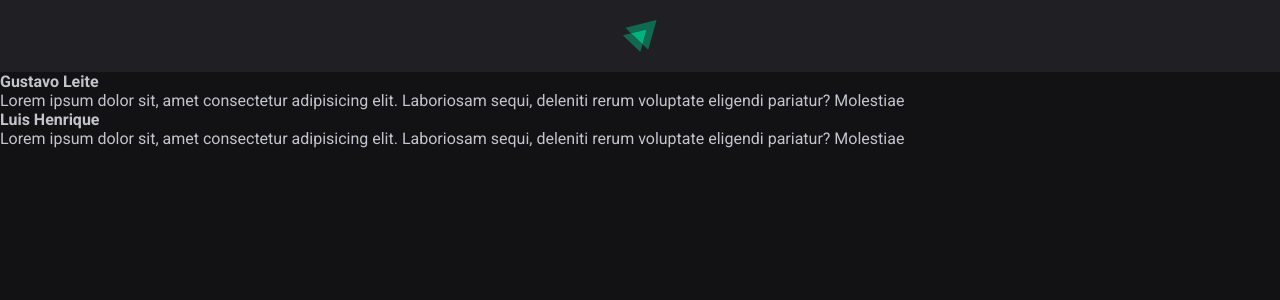
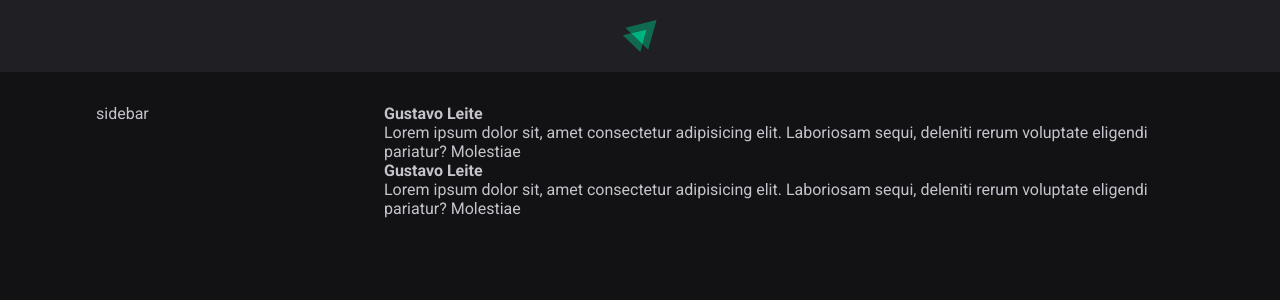
Before and after one commit to qustavoleite/ignite-feed, a React (Vite) app: page / in a window 1280 px wide. Shown: the top 300 px of the page. Built offline with nearby package versions, Linux system fonts and the light colour scheme.

Commit message:
structure to separate feed and sidebar

```diff
--- a/src/App.jsx
+++ b/src/App.jsx
@@ -1,20 +1,27 @@
 import { Header } from './components/Header'
 import { Post } from './Post'
 import './global.css'
+import styles from './App.module.css'
 
 export function App() {
   return (
     <div>
-      <Header/>
+      <Header />
 
+      <div className={styles.wrapper}>
+        <aside>sidebar</aside>
+        <main>
           <Post
             author='Gustavo Leite'
             content='Lorem ipsum dolor sit, amet consectetur adipisicing elit. Laboriosam sequi, deleniti rerum voluptate eligendi pariatur? Molestiae'
           />
 
           <Post
-        author='Luis Henrique'
+            author='Gustavo Leite'
             content='Lorem ipsum dolor sit, amet consectetur adipisicing elit. Laboriosam sequi, deleniti rerum voluptate eligendi pariatur? Molestiae'
           />
+        </main>
       </div>
-  )}
+    </div>
+  )
+}
--- /dev/null
+++ b/src/App.module.css
@@ -0,0 +1,9 @@
+.wrapper {
+    max-width: 70rem;
+    margin: 2rem auto;
+    padding: 0 1rem;
+    display: grid;
+    grid-template-columns: 256px 1fr;
+    gap: 2rem;
+    align-items: flex-start;
+}
```
Lines whose indentation alone changed are shown as unchanged.
